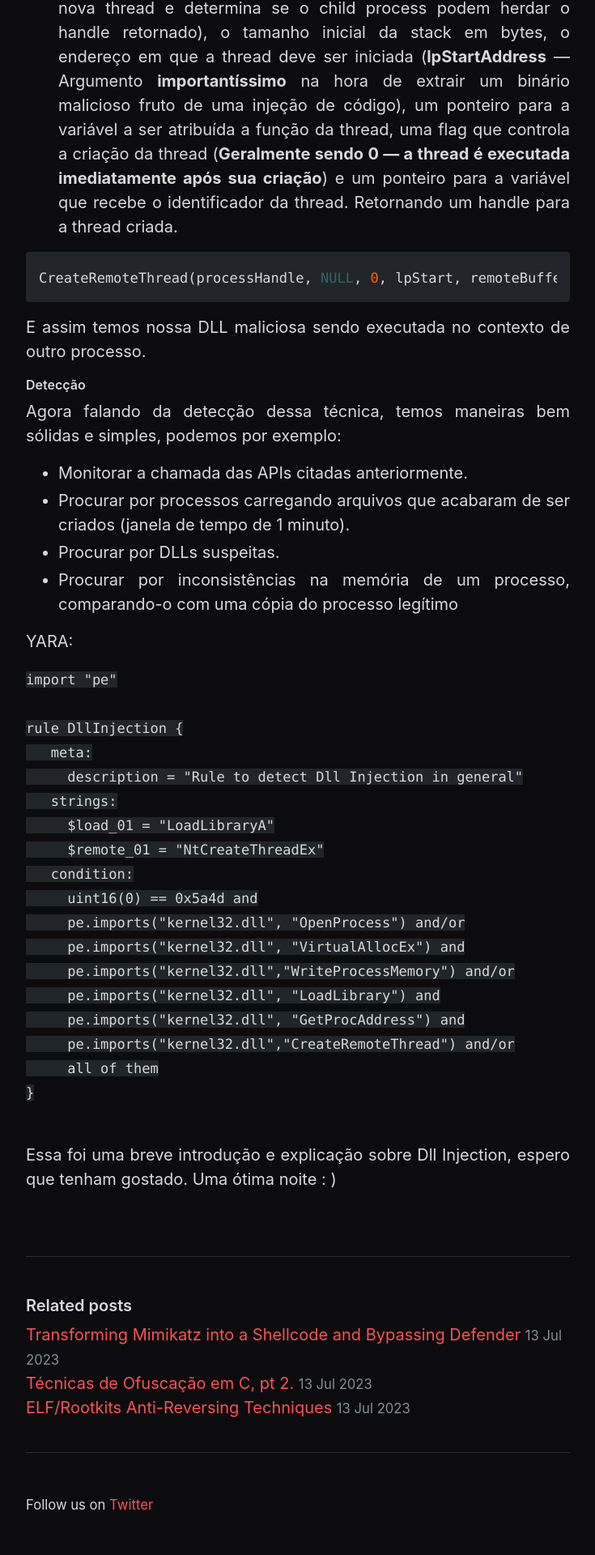
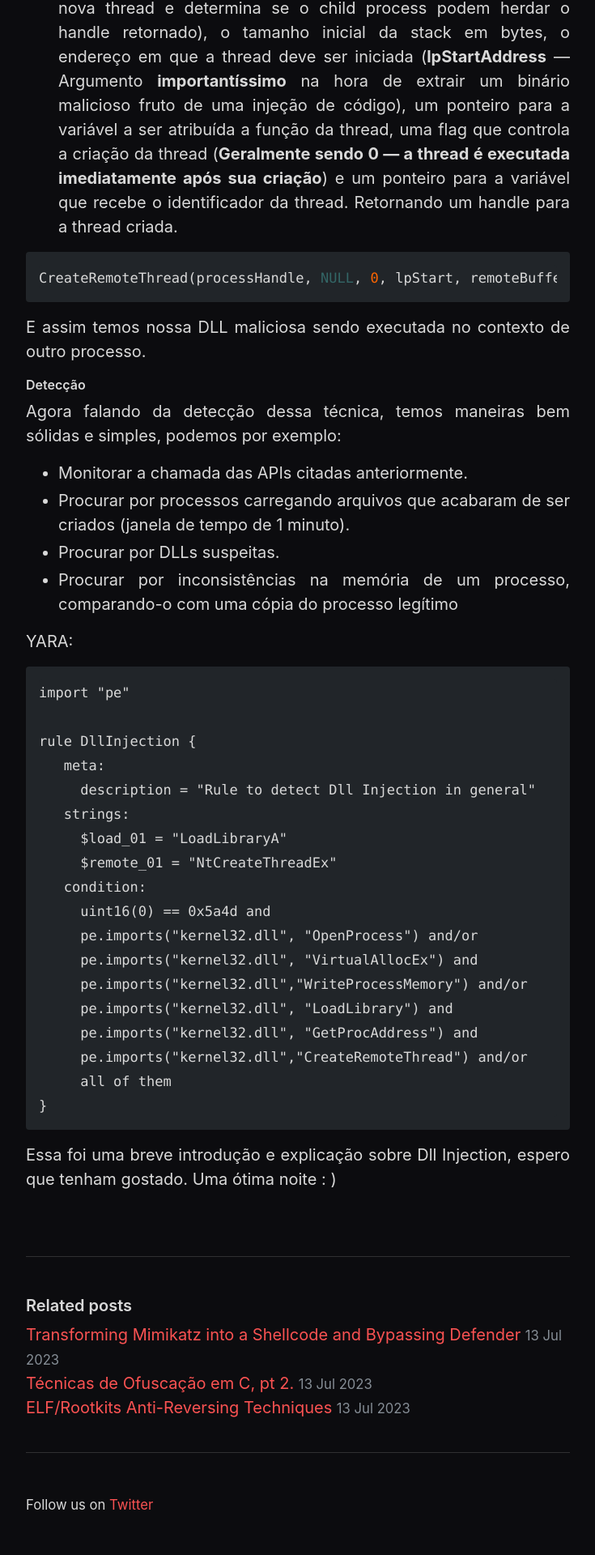
Before and after one commit to inferigang/inferigang.github.io, a Jekyll site: the page built from _posts/2023-07-13-dll-injection-na-pratica.md, in a window 1280 px wide. Shown: the part 3447-5367 px from the top of the page at 81% size, without its empty margins (272-1007 px from the left). Built offline with Jekyll 4.4.1, drawn with Linux system fonts in a browser that asks for light colours; the table of contents is made by our own code.

Commit message:
Fix paper

````diff
--- a/_posts/2023-07-13-dll-injection-na-pratica.md
+++ b/_posts/2023-07-13-dll-injection-na-pratica.md
@@ -81,7 +81,7 @@ Agora falando da detecção dessa técnica, temos maneiras bem sólidas e simple
 
 YARA:
 
-```yara
+```
 import "pe"
 
 rule DllInjection {
````
